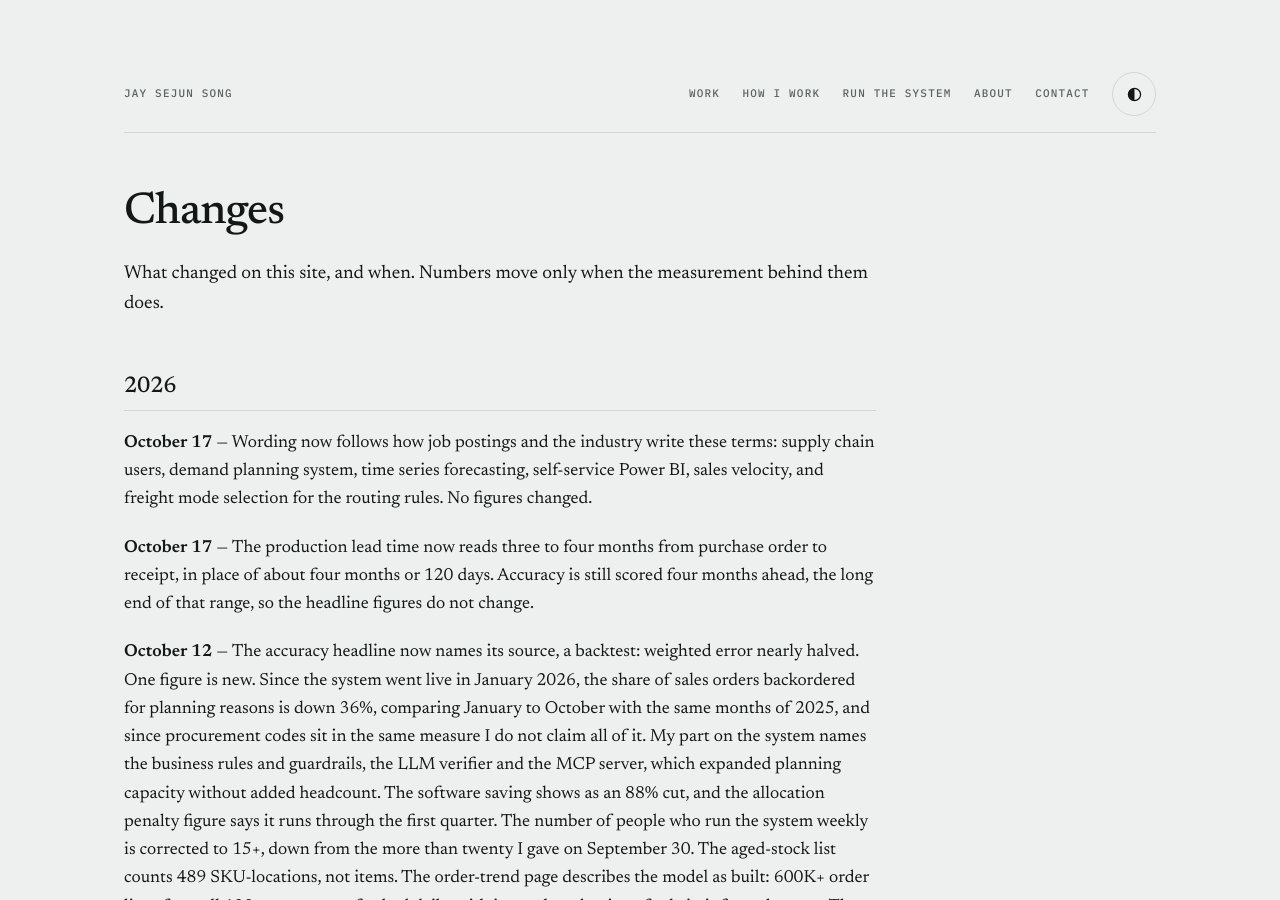
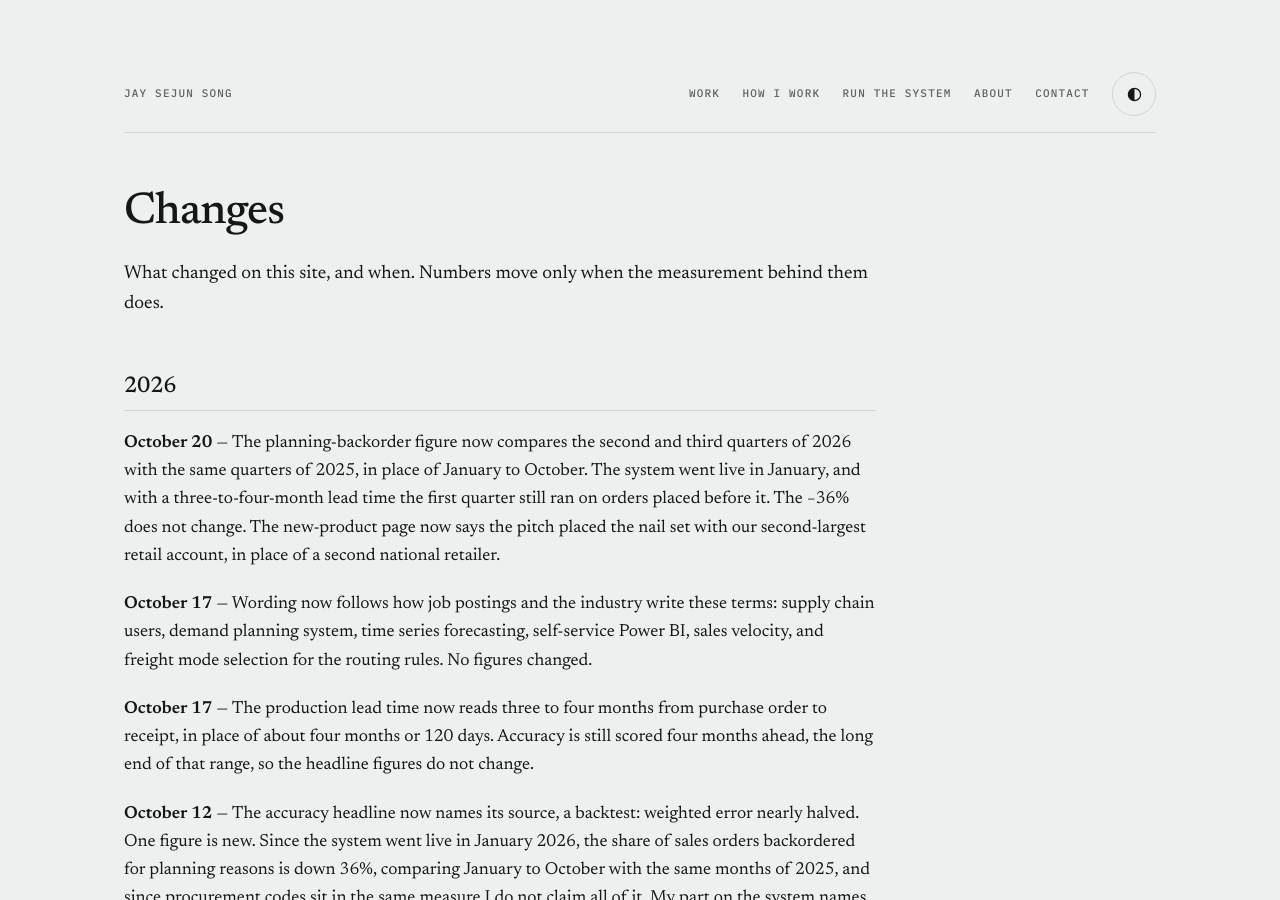
Before and after one commit to yss2333/jay-supply-chain-ai, a Jekyll site: the page built from docs/changes.md, in a window 1280 px wide and 900 px high. Built offline with Jekyll 4.4.1, drawn with Linux system fonts in a browser that asks for light colours; our own code applies the rules of GitHub Pages for plain Markdown files.

Commit message:
Backorder figure compares Q2-Q3 2026 with Q2-Q3 2025; new-product pitch placed the set with our second-largest retail account
The -36% does not change. With a three-to-four-month lead time, the first quarter still ran on orders placed before go-live.

Co-Authored-By: Claude Opus 5.5 <noreply@anthropic.com>

```diff
--- a/docs/changes.md
+++ b/docs/changes.md
@@ -3,6 +3,8 @@
 What changed on this site, and when. Numbers move only when the measurement behind them does.
 
 ## 2026
+
+**October 20** — The planning-backorder figure now compares the second and third quarters of 2026 with the same quarters of 2025, in place of January to October. The system went live in January, and with a three-to-four-month lead time the first quarter still ran on orders placed before it. The −36% does not change. The new-product page now says the pitch placed the nail set with our second-largest retail account, in place of a second national retailer.
 
 **October 17** — Wording now follows how job postings and the industry write these terms: supply chain users, demand planning system, time series forecasting, self-service Power BI, sales velocity, and freight mode selection for the routing rules. No figures changed.
 
--- a/docs/index.html
+++ b/docs/index.html
@@ -151,10 +151,10 @@
 
     <article class="stat">
       <div class="figure">&minus;36%</div>
-      <p class="means">Planning-related backorders: the share of sales orders we could not fill for planning reasons, from January to October, before and after the system went live.</p>
+      <p class="means">Planning-related backorders: the share of sales orders we could not fill for planning reasons, in the second and third quarters, before and after the system went live.</p>
       <details>
         <summary>How it was measured</summary>
-        <p class="prov">backordered order value tagged with planning or procurement reason codes &divide; all sales-order value &middot; January&ndash;October 2025 against January&ndash;October 2026 &middot; the system went live in January 2026 &middot; procurement codes sit in the same measure, so I do not claim all of the drop</p>
+        <p class="prov">backordered order value tagged with planning or procurement reason codes &divide; all sales-order value &middot; Q2&ndash;Q3 2026 against Q2&ndash;Q3 2025 &middot; the system went live in January 2026, and with a three-to-four-month lead time the first quarter still ran on orders placed before it &middot; procurement codes sit in the same measure, so I do not claim all of the drop</p>
       </details>
     </article>
 
```
Also changed, not shown: docs/work/README.md (+1 -1 lines), docs/work/forecasting-system.md (+2 -2 lines), docs/work/new-product-introduction.md (+2 -2 lines), README.md.
